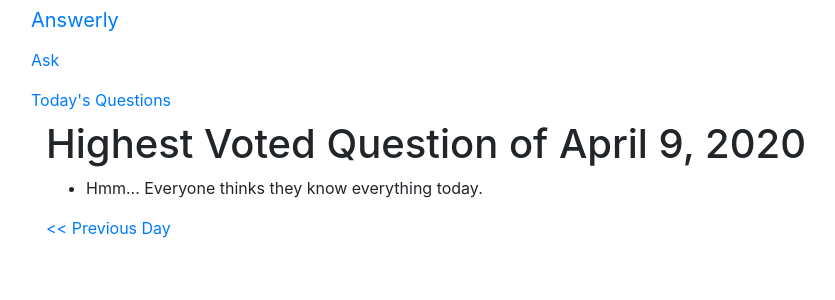
After one commit to masonkim32/answerly, a Django app: page /daily/2020/4/9/ in a window 1280 px wide. The commit adds this page. Shown: the top 300 px of the page, without its empty margins (54-889 px from the left). Run offline with Django 3.2, Linux system fonts and the light colour scheme; data that the repository does not hold is empty; some libraries are stand-ins or nearby versions.

Commit message:
feat: Add DailyQuestionListView to qanda app
DailyQuestionListView shows a list of each day's question. It
inherits DayArchiveView. TodaysQuestionList which just redirects to
DailyQuestionListView with today's date is also added.
TodaysQuestionListy is used for index page for answerly.

```diff
--- /dev/null
+++ b/django/qanda/templates/qanda/question_archive_day.html
@@ -0,0 +1,38 @@
+{% extends "base.html" %}
+
+{% block title %}
+    Question on {{ day }}
+{% endblock %}
+
+{% block body %}
+    <div class="col-sm-12">
+        <h1>Highest Voted Question of {{ day }}</h1>
+        <ul>
+            {% for question in object_list %}
+                <li >
+                    {{ question.votes }}
+                    <a href="{{ question.get_absolute_url }}" >
+                        {{ question }}
+                    </a >
+                    by
+                        {{ question.user }}
+                    on {{ question.created|date:"Y-m-d H:i" }}
+                </li >
+            {% empty %}
+                <li>Hmm... Everyone thinks they know everything today.</li>
+            {% endfor %}
+        </ul>
+        <div>
+            {% if previous_day %}
+                <a href="{% url "qanda:daily_questions" year=previous_day.year month=previous_day.month day=previous_day.day %}" >
+                    << Previous Day
+                </a>
+            {% endif %}
+            {% if next_day %}
+                <a href="{% url "qanda:daily_questions" year=next_day.year month=next_day.month day=next_day.day %}" >
+                    Next Day >>
+                </a>
+            {% endif%}
+        </div>
+    </div>
+{% endblock %}
--- a/django/qanda/urls.py
+++ b/django/qanda/urls.py
@@ -6,6 +6,10 @@ from qanda import views
 app_name = 'qanda'
 
 urlpatterns = [
+    path(
+        '',
+        views.TodaysQuestionList.as_view(),
+        name='index'),
     path(
         'ask',
         views.AskQuestionView.as_view(),
@@ -19,11 +23,16 @@ urlpatterns = [
     path(
         'q/<int:pk>/answer',
         views.CreateAnswerView.as_view(),
-        name='answer_question',
+        name='answer_question'
     ),
     path(
         'a/<int:pk>/accept',
         views.UpdateAnswerAcceptanceView.as_view(),
-        name='update_answer_acceptance',
+        name='update_answer_acceptance'
+    ),
+    path(
+        'daily/<int:year>/<int:month>/<int:day>/',
+        views.DailyQuestionList.as_view(),
+        name='daily_questions'
     ),
 ]
--- a/django/qanda/views.py
+++ b/django/qanda/views.py
@@ -1,6 +1,14 @@
 from django.contrib.auth.mixins import LoginRequiredMixin
 from django.http.response import HttpResponseBadRequest, HttpResponseRedirect
-from django.views.generic import CreateView, DetailView, UpdateView
+from django.urls.base import reverse
+from django.utils import timezone
+from django.views.generic import (
+    CreateView,
+    DayArchiveView,
+    DetailView,
+    RedirectView,
+    UpdateView,
+)
 
 from qanda.forms import AnswerForm, AnswerAcceptanceForm, QuestionForm
 from qanda.models import Answer, Question
@@ -97,3 +105,23 @@ class UpdateAnswerAcceptanceView(LoginRequiredMixin, UpdateView):
         return HttpResponseRequest(
             redirect_to=self.object.question.get_absolute_url()
         )
+
+
+class DailyQuestionList(DayArchiveView):
+    queryset = Question.objects.all()
+    date_field = 'created'
+    month_format = '%m'
+    allow_empty = True
+
+
+class TodaysQuestionList(RedirectView):
+    def get_redirect_url(self, *args, **kwargs):
+        today = timezone.now()
+        return reverse(
+            'qanda:daily_questions',
+            kwargs={
+                'day': today.day,
+                'month': today.month,
+                'year': today.year,
+            }
+        )
--- a/django/templates/base.html
+++ b/django/templates/base.html
@@ -20,7 +20,16 @@
     <nav>
         <div class="container">
             <a class="navbar-brand" href="/" >Answerly</a>
-            <ul class="navbar-nav"></ul>
+            <ul class="navbar-nav">
+                <li class="nav-item">
+                    <a class="nav-link" href="{% url 'qanda:ask' %}">Ask</a>
+                </li>
+                <li class="nav-item">
+                    <a class="nav-link" href="{% url 'qanda:index' %}">
+                        Today's Questions
+                    </a>
+                </li>
+            </ul>
         </div>
     </nav>
     <div class="container">
```
